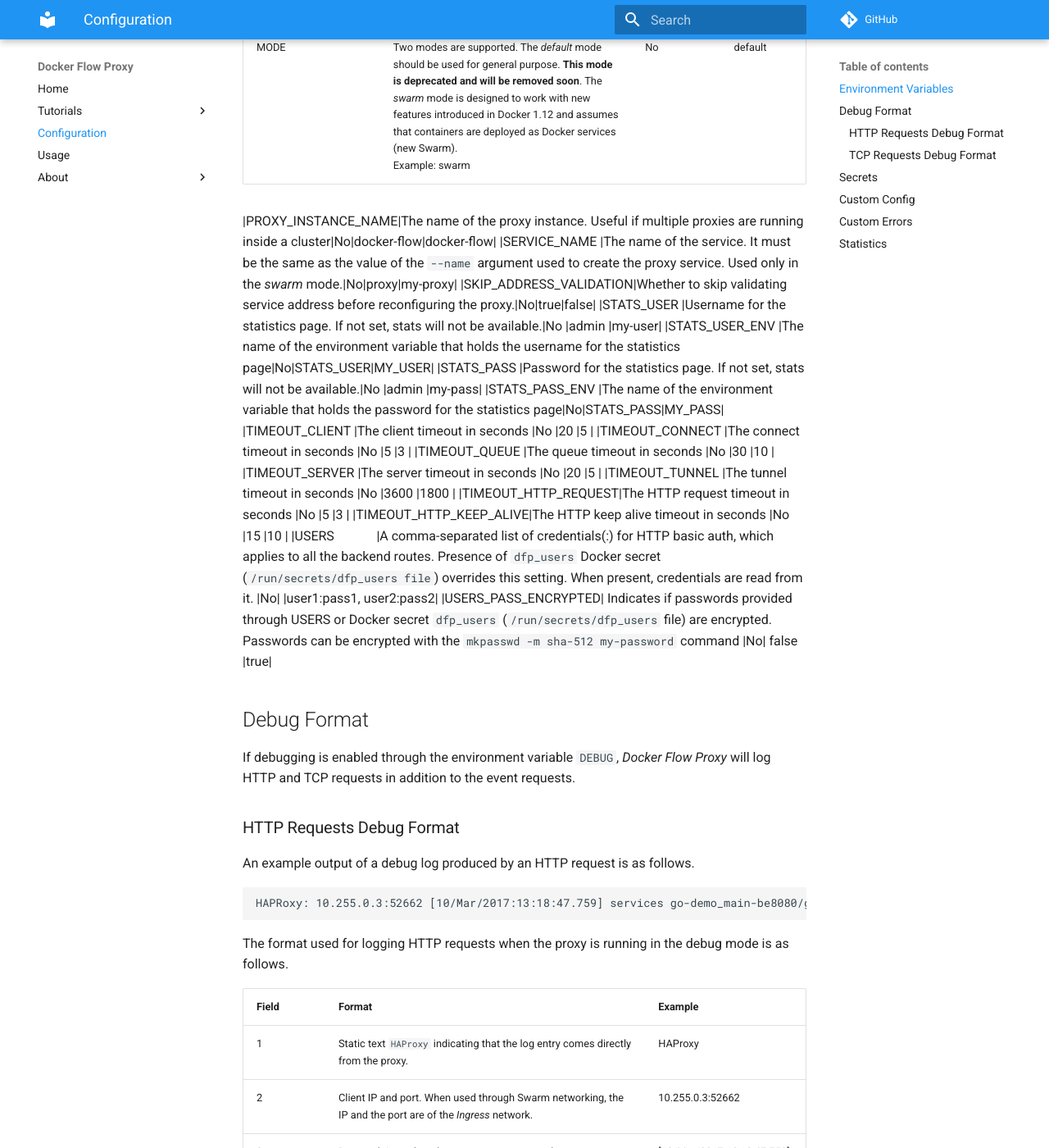
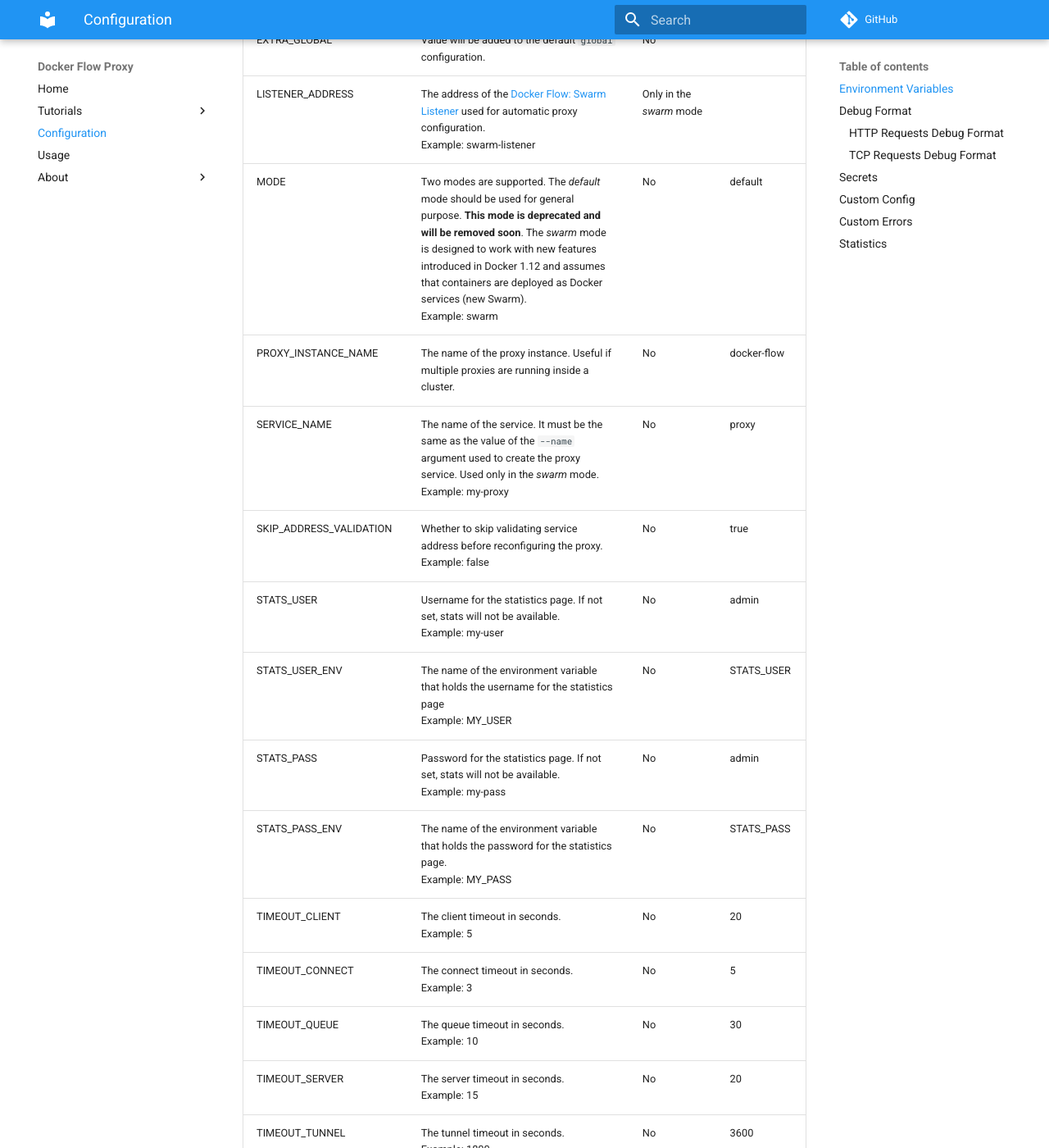
Before and after one commit to docker-flow/docker-flow-proxy, an MkDocs documentation site: the page built from docs/config.md, in a window 1280 px wide and 1400 px high, scrolled down 1841 px. Shown: the whole window at 82% size. Built offline with MkDocs 1.6.1 and Material for MkDocs 9.7.7, drawn with Linux system fonts in a browser that asks for light colours; comment, search, counter and statistics services are not loaded; old or Windows-style settings are respelled for this version of MkDocs; some of the changed text lies outside the part shown.

Commit message:
Refactoring

```diff
--- a/docs/config.md
+++ b/docs/config.md
@@ -23,24 +23,22 @@ The following environment variables can be used to configure the *Docker Flow Pr
 |EXTRA_GLOBAL       |Value will be added to the default `global` configuration.|No      | |
 |LISTENER_ADDRESS   |The address of the [Docker Flow: Swarm Listener](https://github.com/vfarcic/docker-flow-swarm-listener) used for automatic proxy configuration.<br>Example: swarm-listener|Only in the *swarm* mode| |
 |MODE               |Two modes are supported. The *default* mode should be used for general purpose. **This mode is deprecated and will be removed soon**. The *swarm* mode is designed to work with new features introduced in Docker 1.12 and assumes that containers are deployed as Docker services (new Swarm).<br>Example: swarm|No      |default|
-
-
-|PROXY_INSTANCE_NAME|The name of the proxy instance. Useful if multiple proxies are running inside a cluster|No|docker-flow|docker-flow|
-|SERVICE_NAME       |The name of the service. It must be the same as the value of the `--name` argument used to create the proxy service. Used only in the *swarm* mode.|No|proxy|my-proxy|
-|SKIP_ADDRESS_VALIDATION|Whether to skip validating service address before reconfiguring the proxy.|No|true|false|
-|STATS_USER         |Username for the statistics page. If not set, stats will not be available.|No      |admin  |my-user|
-|STATS_USER_ENV     |The name of the environment variable that holds the username for the statistics page|No|STATS_USER|MY_USER|
-|STATS_PASS         |Password for the statistics page. If not set, stats will not be available.|No      |admin  |my-pass|
-|STATS_PASS_ENV     |The name of the environment variable that holds the password for the statistics page|No|STATS_PASS|MY_PASS|
-|TIMEOUT_CLIENT     |The client timeout in seconds                             |No      |20     |5      |
-|TIMEOUT_CONNECT    |The connect timeout in seconds                            |No      |5      |3      |
-|TIMEOUT_QUEUE      |The queue timeout in seconds                              |No      |30     |10     |
-|TIMEOUT_SERVER     |The server timeout in seconds                             |No      |20     |5      |
-|TIMEOUT_TUNNEL     |The tunnel timeout in seconds                             |No      |3600   |1800   |
-|TIMEOUT_HTTP_REQUEST|The HTTP request timeout in seconds                      |No      |5      |3      |
-|TIMEOUT_HTTP_KEEP_ALIVE|The HTTP keep alive timeout in seconds                |No      |15     |10     |
-|USERS              |A comma-separated list of credentials(<user>:<pass>) for HTTP basic auth, which applies to all the backend routes. Presence of `dfp_users` Docker secret (`/run/secrets/dfp_users file`) overrides this setting. When present, credentials are read from it. |No| |user1:pass1, user2:pass2|
-|USERS_PASS_ENCRYPTED| Indicates if passwords provided through USERS or Docker secret `dfp_users` (`/run/secrets/dfp_users` file) are encrypted. Passwords can be encrypted with the `mkpasswd -m sha-512 my-password` command |No| false |true|
+PROXY_INSTANCE_NAME|The name of the proxy instance. Useful if multiple proxies are running inside a cluster.|No|docker-flow|
+|SERVICE_NAME       |The name of the service. It must be the same as the value of the `--name` argument used to create the proxy service. Used only in the *swarm* mode.<br>Example: my-proxy|No|proxy|
+|SKIP_ADDRESS_VALIDATION|Whether to skip validating service address before reconfiguring the proxy.<br>Example: false|No|true|
+|STATS_USER         |Username for the statistics page. If not set, stats will not be available.<br>Example: my-user|No      |admin  |
+|STATS_USER_ENV     |The name of the environment variable that holds the username for the statistics page<br>Example: MY_USER|No|STATS_USER|
+|STATS_PASS         |Password for the statistics page. If not set, stats will not be available.<br>Example: my-pass|No      |admin  |
+|STATS_PASS_ENV     |The name of the environment variable that holds the password for the statistics page.<br>Example: MY_PASS|No|STATS_PASS|
+|TIMEOUT_CLIENT     |The client timeout in seconds.<br>Example: 5              |No      |20     |5      |
+|TIMEOUT_CONNECT    |The connect timeout in seconds.<br>Example: 3             |No      |5      |3      |
+|TIMEOUT_QUEUE      |The queue timeout in seconds.<br>Example: 10              |No      |30     |10     |
+|TIMEOUT_SERVER     |The server timeout in seconds.<br>Example: 15             |No      |20     |5      |
+|TIMEOUT_TUNNEL     |The tunnel timeout in seconds.<br>Example: 1800           |No      |3600   |1800   |
+|TIMEOUT_HTTP_REQUEST|The HTTP request timeout in seconds.<br>Example: 3       |No      |5      |3      |
+|TIMEOUT_HTTP_KEEP_ALIVE|The HTTP keep alive timeout in seconds.<br>Example: 10|No      |15     |10     |
+|USERS              |A comma-separated list of credentials(<user>:<pass>) for HTTP basic auth, which applies to all the backend routes. Presence of `dfp_users` Docker secret (`/run/secrets/dfp_users file`) overrides this setting. When present, credentials are read from it.<br>Example: user1:pass1, user2:pass2|No| |
+|USERS_PASS_ENCRYPTED| Indicates if passwords provided through USERS or Docker secret `dfp_users` (`/run/secrets/dfp_users` file) are encrypted. Passwords can be encrypted with the `mkpasswd -m sha-512 my-password` command.<br>Example: true|No| false |
 
 ## Debug Format
 
```
